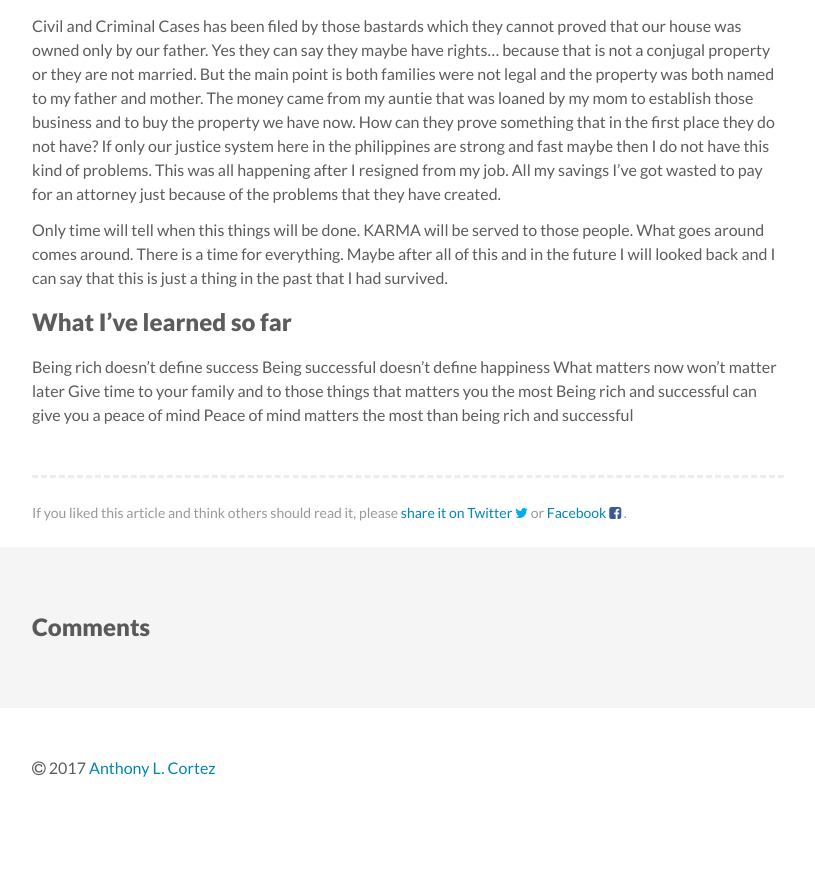
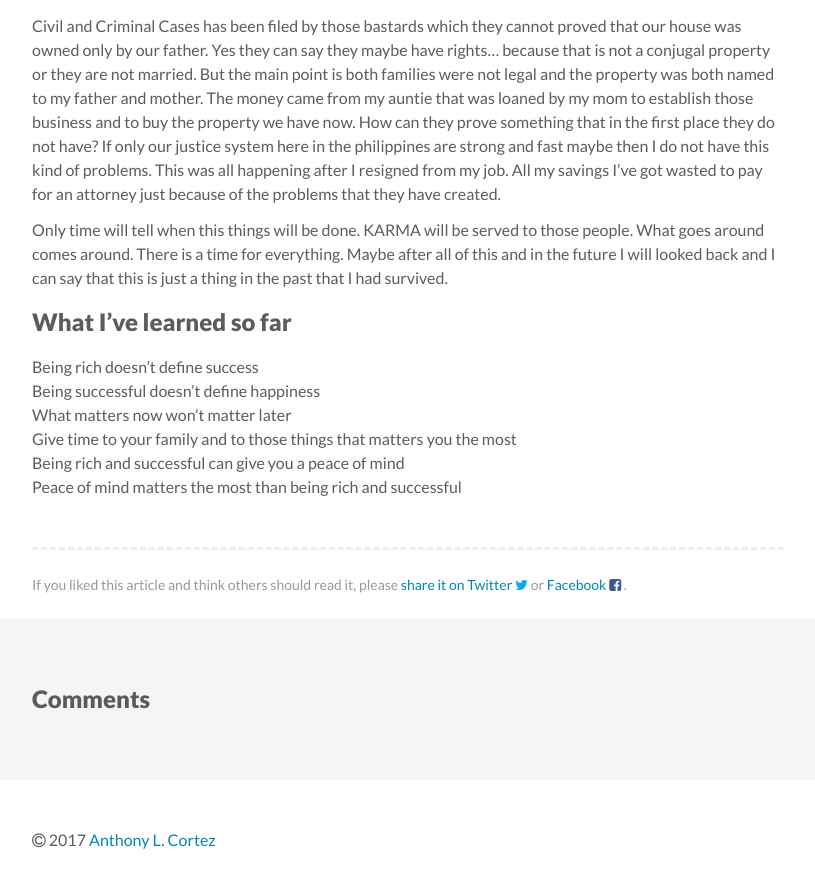
Before and after one commit to devtonysoft/blog, a Jekyll site: the page built from _posts/2017-08-03-Defining-success-and-happiness.md, in a window 1280 px wide and 900 px high, scrolled down 1599 px. Shown: the top 888 px of the window, without its empty margins (232-1047 px from the left). Built offline with Jekyll 4.4.1, drawn with Linux system fonts in a browser that asks for light colours; comment, search, counter and statistics services are not loaded; before the commit the page ends 2427 px from its top, so only the background shows below that.

```diff
--- a/_posts/2017-08-03-Defining-success-and-happiness.md
+++ b/_posts/2017-08-03-Defining-success-and-happiness.md
@@ -76,8 +76,8 @@ and I can say that this is just a thing in the past that I had survived.
 ### What I've learned so far
 
 Being rich doesn't define success
-Being successful doesn't define happiness
-What matters now won't matter later
-Give time to your family and to those things that matters you the most
-Being rich and successful can give you a peace of mind
-Peace of mind matters the most than being rich and successful
+Being successful doesn't define happiness <br>
+What matters now won't matter later <br>
+Give time to your family and to those things that matters you the most <br>
+Being rich and successful can give you a peace of mind <br>
+Peace of mind matters the most than being rich and successful <br>
```
